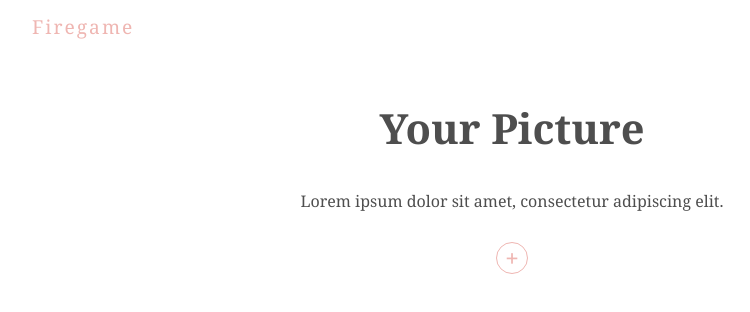
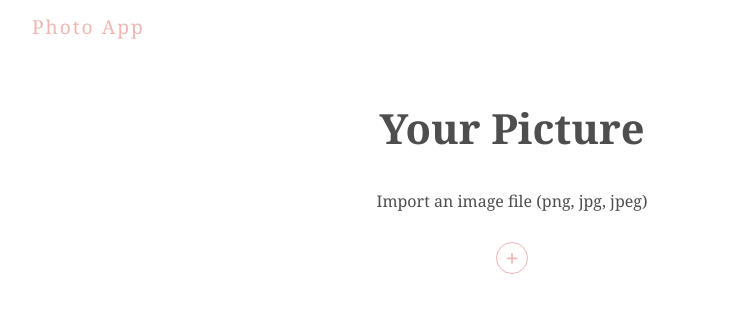
Before and after one commit to finn-01/photo-app, a React (Create React App) app: page / in a window 1280 px wide. Shown: the top 312 px of the page, without its empty margins (128-878 px from the left). Built offline with nearby package versions, Linux system fonts and the light colour scheme; no server answers; the database is empty.

Commit message:
test fix server netify

```diff
--- a/src/comps/Title.js
+++ b/src/comps/Title.js
@@ -3,9 +3,9 @@ import React from "react";
 function Title() {
 	return (
 		<div className="title">
-			<h1>Firegame</h1>
+			<h1>Photo App</h1>
 			<h2>Your Picture</h2>
-			<p>Lorem ipsum dolor sit amet, consectetur adipiscing elit.</p>
+			<p>Import an image file (png, jpg, jpeg)</p>
 		</div>
 	);
 }
```
